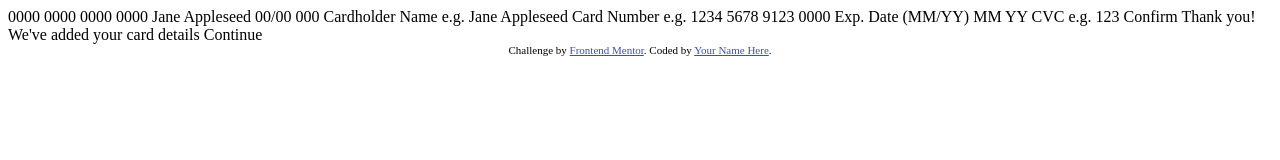
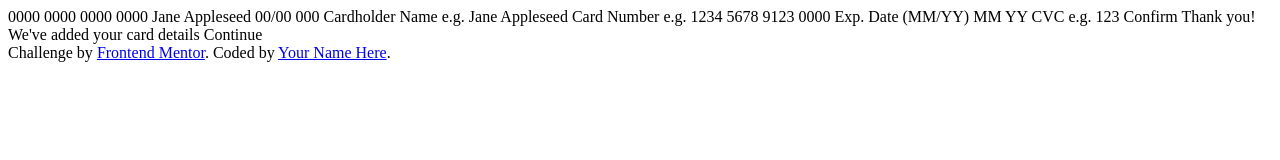
Before and after one commit to KleitonAS00/Projects, a plain HTML site: page interactive-credit_cards/index.html in a window 1280 px wide. Drawn offline with Linux system fonts and the light colour scheme.

Commit message:
ajustei arquivos e rascunho

```diff
--- a/interactive-credit_cards/interactive-card-details-form-main/index.html
+++ b/interactive-credit_cards/index.html
@@ -6,22 +6,16 @@
 
   <link rel="icon" type="image/png" sizes="32x32" href="./images/favicon-32x32.png">
 
-  <title>Frontend Mentor | Interactive card details form</title>
-
-  <!-- Feel free to remove these styles or customise in your own stylesheet 👍 -->
-  <style>
-    .attribution { font-size: 11px; text-align: center; }
-    .attribution a { color: hsl(228, 45%, 44%); }
-  </style>
+  <title>Interactive card details form</title>
 </head>
 <body>
-
+  <!--Template cards-->
   0000 0000 0000 0000
   Jane Appleseed
   00/00
 
   000
-
+  <!--Template form-->
   Cardholder Name
   e.g. Jane Appleseed
 
@@ -34,7 +28,7 @@
 
   CVC
   e.g. 123
-
+  <!--button-->
   Confirm
 
   <!-- Completed state start -->
```
Also changed, not shown: interactive-credit_cards/design/active-states.jpg (renamed from interactive-credit_cards/interactive-card-details-form-main/design/active-states.jpg), interactive-credit_cards/design/complete-state-desktop.jpg (renamed from interactive-credit_cards/interactive-card-details-form-main/design/complete-state-desktop.jpg), interactive-credit_cards/design/complete-state-mobile.jpg (renamed from interactive-credit_cards/interactive-card-details-form-main/design/complete-state-mobile.jpg), interactive-credit_cards/design/desktop-design.jpg (renamed from interactive-credit_cards/interactive-card-details-form-main/design/desktop-design.jpg), interactive-credit_cards/design/desktop-preview.jpg (renamed from interactive-credit_cards/interactive-card-details-form-main/design/desktop-preview.jpg), interactive-credit_cards/design/mobile-design.jpg (renamed from interactive-credit_cards/interactive-card-details-form-main/design/mobile-design.jpg), interactive-credit_cards/images/bg-card-back.png (renamed from interactive-credit_cards/interactive-card-details-form-main/images/bg-card-back.png), interactive-credit_cards/images/bg-card-front.png (renamed from interactive-credit_cards/interactive-card-details-form-main/images/bg-card-front.png), interactive-credit_cards/images/bg-main-desktop.png (renamed from interactive-credit_cards/interactive-card-details-form-main/images/bg-main-desktop.png), interactive-credit_cards/images/bg-main-mobile.png (renamed from interactive-credit_cards/interactive-card-details-form-main/images/bg-main-mobile.png), interactive-credit_cards/images/card-logo.svg (renamed from interactive-credit_cards/interactive-card-details-form-main/images/card-logo.svg), interactive-credit_cards/images/favicon-32x32.png (renamed from interactive-credit_cards/interactive-card-details-form-main/images/favicon-32x32.png), interactive-credit_cards/images/icon-complete.svg (renamed from interactive-credit_cards/interactive-card-details-form-main/images/icon-complete.svg), interactive-credit_cards/mobile-first.css (added).
